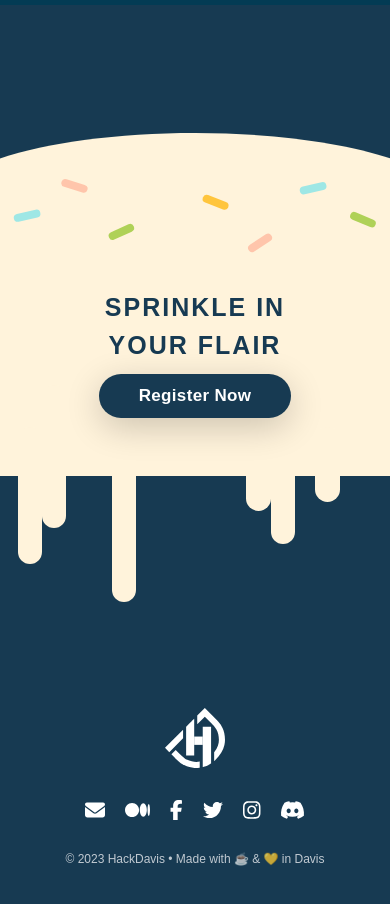
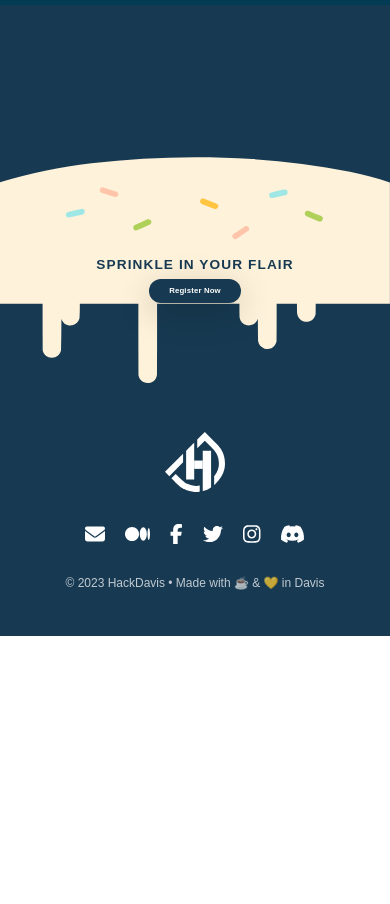
Before and after one commit to HackDavis/website-2023, a Next.js app: page / in a window 390 px wide. Shown: the part 4640-5544 px from the top of the page. After the commit the page ends 5276 px from the top, so only its background shows below. Built offline with nearby package versions, Linux system fonts and the light colour scheme; a web font is replaced by a local one.

Commit message:
full width icecream footer

```diff
--- a/src/styles/footer.module.scss
+++ b/src/styles/footer.module.scss
@@ -70,11 +70,11 @@
   color: #173a52;
 
   margin: 2.7%;
-  margin-bottom: 2%;
+  margin-bottom: 1%;
 }
 
 .iceCreamText button {
-  font-size: 1.4vw;
+  font-size: 2vw;
   font-weight: 600;
   line-height: 1.04vw;
   letter-spacing: 0.02em;
@@ -182,7 +182,7 @@ div#copyright {
   }
 }
 
-@media (max-width: 992px) {
+@media (max-width: 380px) {
   .footerCont
   .iceCreamCont {
     position: relative;
@@ -208,6 +208,11 @@ div#copyright {
     left: 0%;
     width: 100%;
 
+    top: 12%;
+    // width: 90%;
+    margin-top: 7%;
+    padding: 2%;
+
   }
   .iceCreamImg {
     display: none;
@@ -230,21 +235,7 @@ div#copyright {
     line-height: 38px;
     font-weight: 700;
     letter-spacing: 0.08em;
-  }
-}
 
-@media (max-width: 360px) {
-  .iceCreamSprinkles {
-    top: 12%;
-    // width: 90%;
-    margin-top: 7%;
-    padding: 2%;
-  }
-}
-
-@media (max-width: 734px) {
-  .text {
-    //margin: 1%;
     font-size: 25px;
     word-wrap: break-word;
 
@@ -252,30 +243,44 @@ div#copyright {
   }
 }
 
-@media (max-width: 560px) {
+@media (max-width: 580px) and (min-width: 380px) {
   .text {
-    //margin: 1.5%;
-    font-size: 25px;
-    word-wrap: break-word;
-    max-width: 200px;
+    margin-bottom: 0%;
+
   }
+  .iceCreamText  {
+    gap: 1.5vw;
+    button {
+      font-size: 2vw;
+      //margin-top: 0px;
+      padding: 10px 20px;
+    }
+  }
+}
 
+// @media (max-width: 400px) {
+//   .iceCreamSprinkles {
+//     top: 12%;
+//     // width: 90%;
+//     margin-top: 7%;
+//     padding: 2%;
+//   }
 
+//     .text {
+//     //margin: 1%;
+//     font-size: 25px;
+//     word-wrap: break-word;
 
-  // .iceCreamCont {
-  //   overflow: hidden;
-  //  // width: 150%;
-  //   //height: 500px;
-  // }
+//     max-width: 200px;
+//   }
+// }
 
+// @media (max-width: 734px) {
+//   .text {
+//     //margin: 1%;
+//     font-size: 25px;
+//     word-wrap: break-word;
 
-  // .iceCreamText p {
-  //   margin-bottom: 3%;
-  //   margin-top: 0;
-  // }
-
-  // .iceCreamText a {
-  //   padding: 10px 30px;
-  //   font-size: 17px;
-  // }
-}
+//     max-width: 200px;
+//   }
+// }
```
